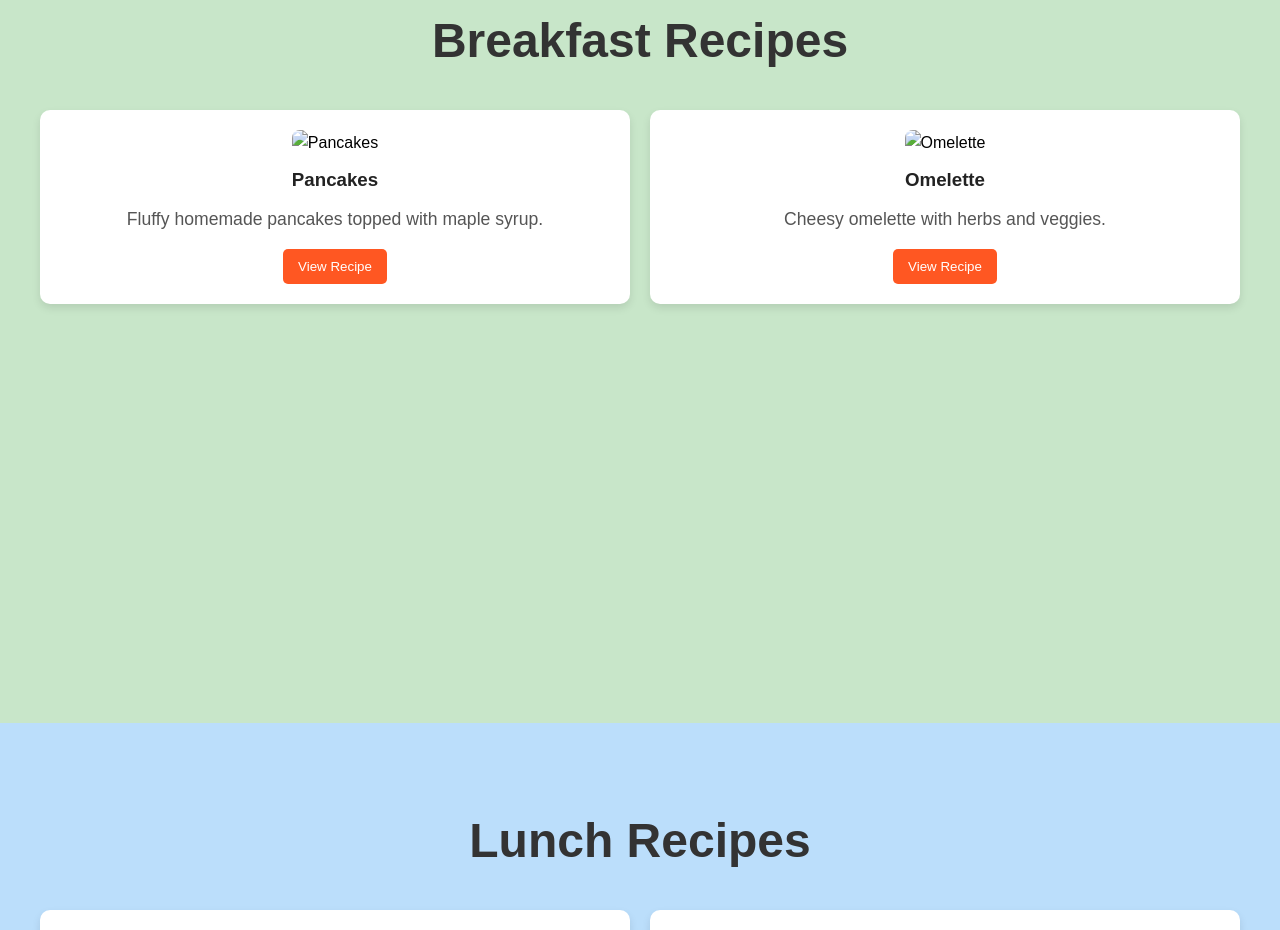
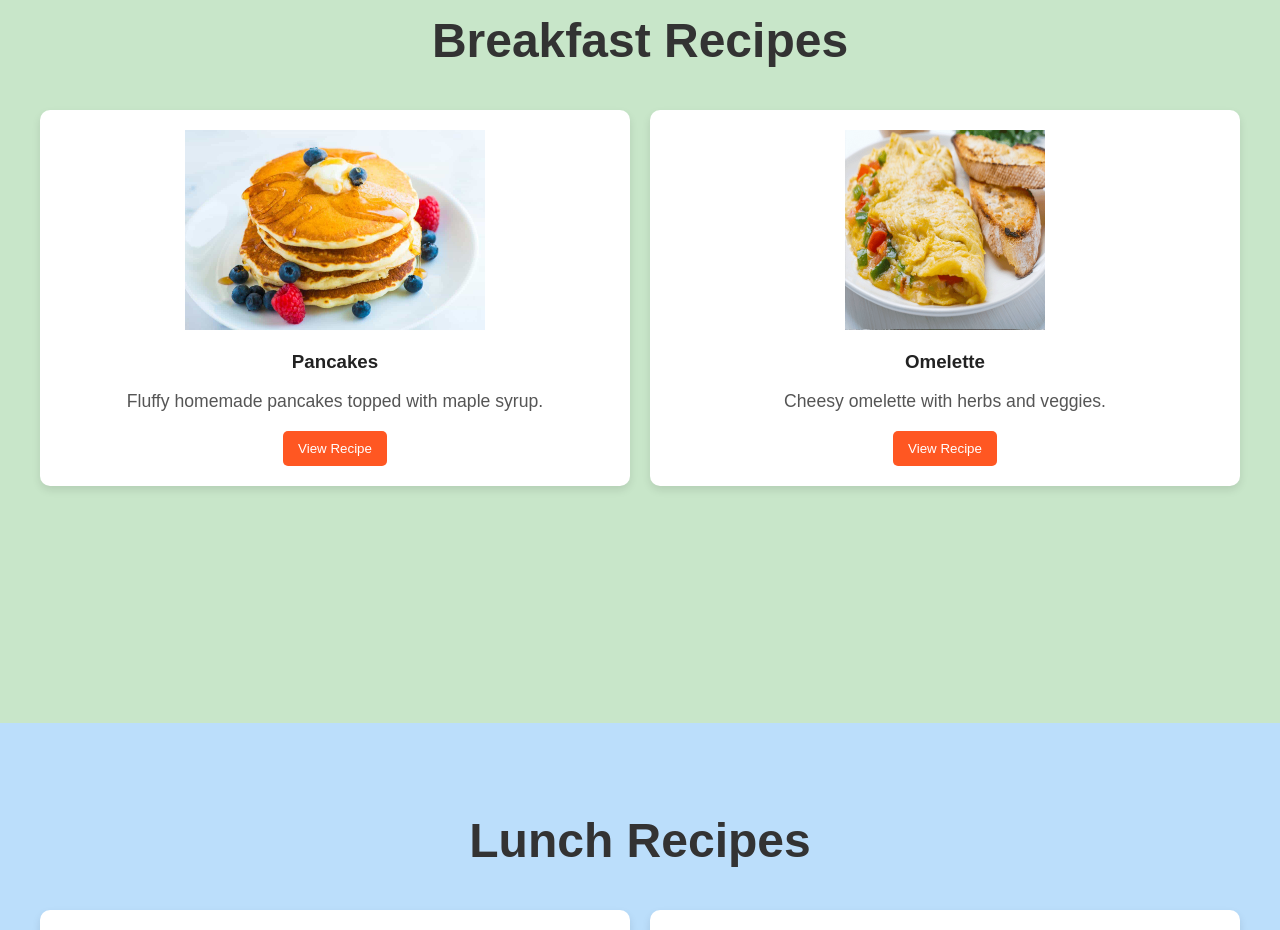
Before and after one commit to Navyachikky06/navigation-menu, a plain HTML site: page index.html in a window 1280 px wide. Shown: the part 995-1925 px from the top of the page. Drawn offline with Linux system fonts and the light colour scheme; files whose address does not match are found by name.

Commit message:
Update index.html

```diff
--- a/index.html
+++ b/index.html
@@ -27,13 +27,13 @@
     <h1>Breakfast Recipes</h1>
     <div class="recipe-grid">
       <div class="recipe-card">
-        <img src="images/pancakes.jpg" alt="Pancakes">
+        <img src="pancakes.jpg" alt="Pancakes">
         <h3>Pancakes</h3>
         <p>Fluffy homemade pancakes topped with maple syrup.</p>
         <button>View Recipe</button>
       </div>
       <div class="recipe-card">
-        <img src="images/omelette.jpg" alt="Omelette">
+        <img src="omelette.jpg" alt="Omelette">
         <h3>Omelette</h3>
         <p>Cheesy omelette with herbs and veggies.</p>
         <button>View Recipe</button>
```
